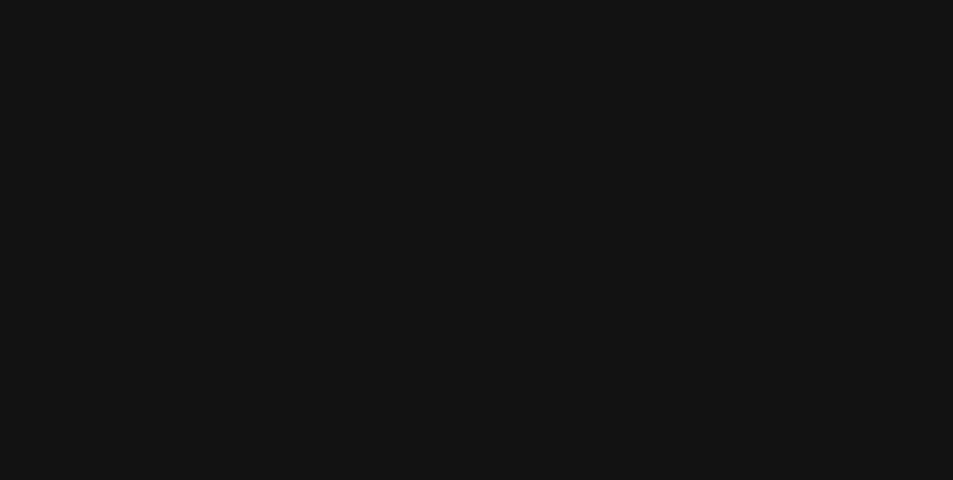
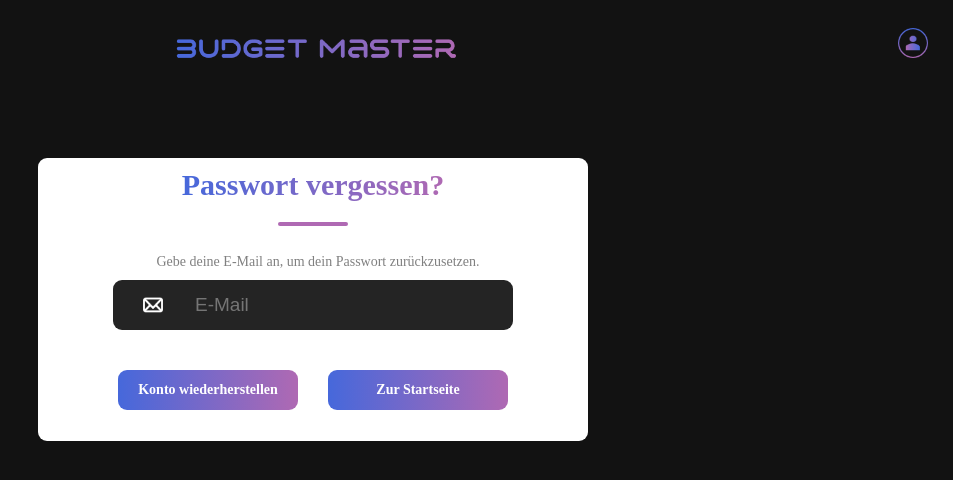
Before and after one commit to mariebesant/budgetmaster_vite, a React (Vite) app: page /forgotpassword in a window 1280 px wide. Before the commit this address had no page. Shown: the top 480 px of the page, without its empty margins (327-1280 px from the left). Built offline with nearby package versions, Linux system fonts and the light colour scheme.

Commit message:
login change and ForgotPassword added

```diff
--- a/package.json
+++ b/package.json
@@ -2,6 +2,7 @@
   "name": "budgetmaster",
   "private": true,
   "version": "0.0.0",
+  "proxy": "http://85.215.77.230",
   "type": "module",
   "scripts": {
     "dev": "vite",
--- a/src/App.jsx
+++ b/src/App.jsx
@@ -5,6 +5,7 @@
 import Create from './components/Pages/Create';
 import NewForm from './components/Pages/NewForm';
 import LoginSignup from './components/Pages/LoginSignup';
+import ForgotPassword from './components/Pages/ForgotPassword';
 
 
 function App() {
@@ -16,6 +17,7 @@
           <Route path="/create" element={<Create />} />
           <Route path="/form" element={<NewForm />} />
           <Route path="/login" element={<LoginSignup />} />
+          <Route path='/forgotpassword' element={<ForgotPassword />} />
         </Routes>
       </BrowserRouter>
 
--- a/src/components/Header.jsx
+++ b/src/components/Header.jsx
@@ -3,15 +3,22 @@
 import menuIcon from "./Images/ProfileIcon.png";
 import Menu from "./Menu";
 import { useState } from "react";
+import { useNavigate } from "react-router-dom";
 
 
 const Header = () => {
   const [menuVisible, setMenuVisible] = useState(false);
 
+  const navigate = useNavigate();
+
+  const handleLogoClick = () => {
+    navigate('/');
+  }
+
   return (
     <div >
       <header style={headerStyle}>
-        <div style={logoContainerStyle}>
+        <div style={logoContainerStyle} onClick={handleLogoClick}>
           <img src={logo} alt="Logo" style={logoStyle} />
           <img
             src={menuIcon}
--- a/src/components/Login.jsx
+++ b/src/components/Login.jsx
@@ -5,13 +5,104 @@
 import email_icon from './Images/email.png'
 import password_icon from './Images/password.png'
 import birthday_icon from './Images/birthday.png'
+import { useNavigate } from 'react-router-dom'
+import Header from './Header'
+import { Password } from '@mui/icons-material'
+
 
 const Login = () => {
 
     const [action, setAction] = useState("Registrieren");
+    const [username, usernameupdate] = useState('');
+    const [passwort, passwortupdate] = useState('');
+
+    const navigate=useNavigate();
+
+    const handleForgotPassword = () => {
+        navigate('/forgotpassword');
+    }
+
+    async function login() {
+        const data = {
+          password: passwort,
+          username: username
+        };
+
+        try {
+          const response = await fetch('/api/login', {
+            method: 'POST',
+            headers: {
+              'Content-Type': 'application/json'
+            },
+            body: JSON.stringify(data)
+          });
+
+          if (!response.ok) {
+            throw new Error(`HTTP error! status: ${response.status}`);
+          }
+
+          const jsonResponse = await response.json();
+          console.log(jsonResponse);
+        } catch (error) {
+          console.error(error);
+        }
+      }
+
+    // function handleMyLogin(event){
+    //     event.preventDefault();
+    //     let userData = {
+    //         username:username,
+    //         passwort:passwort
+    //     }
+
+    //     // fetch("/getExampleData", {
+    //     //     method:"GET",
+    //     //     headers:{
+    //     //         "Content-Type":"application/json"
+    //     //     },
+    //     //     body: JSON.stringify(userData)
+    //     // }).then(response => response.json()).then(data => console.log(data)).catch(error => console.error(error))
+
+    //     fetch("api/login", {
+    //         method:"POST",
+    //         headers:{
+    //             "Content-Type":"application/json"
+    //         },
+    //         body: JSON.stringify(userData)
+    //     })
+    //     console.log("Clicked");
+    // }
+
+    // const handleLogin = (e) => {
+    //     e.preventDefault();
+    //     const login = {username, passwort};
+
+    //     fetch('/api/login', {
+    //         method: 'POST',
+    //         headers: { "Content-Type": "application/json" },
+    //         body: JSON.stringify(login)
+    //     }).then((resp) => {
+    //         // console.log('Erfolgreich eingeloggt.')
+    //         if(Object.keys(resp).length===0){
+    //             console.log("Gebe einen richtigen Username ein");
+    //         } else {
+    //             if(resp.passwort===passwort){
+    //                 console.log("Erfolgreich");
+    //                 navigate('/');
+    //             } else{
+    //                 console.log("Bitte gebe ein richtiges Passwort ein");
+    //             }
+    //         }
+    //     }).catch((err)=>{
+    //         console.log('Login fehlgeschlagen.')
+    //     })
+    // }
 
   return (
+    <div>
+        <Header></Header>
     <div className='container'>
+
         <div className="header">
             <div className="text">
                 {action}
@@ -20,6 +111,7 @@
 
             </div>
         </div>
+        <form method='POST'>
             <div className="inputs">
 
                 {action==="Anmelden"?<div></div>:<div className="input">
@@ -36,29 +128,44 @@
                 </div>}
                 {action==="Anmelden"?<div></div>:<div className="input">
                     <img src={birthday_icon} height="20px" width="20px" alt="" />
-                <input type="Birthday" placeholder="Geburtstag" />
+                    <input type="Birthday" placeholder="Geburtsdatum" />
                 </div>}
 
                 <div className="input">
                     <img src={user_icon} height="20px" width="20px" alt="" />
-                <input type="text" placeholder="Nutzername" />
+                    <input type="text" value={username} onChange={ev => usernameupdate(ev.target.value)} placeholder="Nutzername" />
                 </div>
                 <div className="input">
                     <img src={password_icon} height="20px" width="20px" alt="" />
-                <input type="Passwort" placeholder="Passwort"/>
+                    <input type="Passwort" value={passwort} onChange={ev => passwortupdate(ev.target.value)} placeholder="Passwort"/>
                 </div>
             </div>
             {action==="Registrieren"?<div></div>:        <div className="forgot-password">
-            Passwort vergessen? <span>Hier klicken!</span>
+                Passwort vergessen? <span onClick={handleForgotPassword}>Hier klicken!</span>
             </div>}
+
+
+
+
+            {action==="Registrieren"?<div></div>:<div type="submit" onClick={login} className="login-container" >
+                    Login
+                </div>}
+
+            {action==="Anmelden"?<div></div>:<div className="login-container" >
+                    Registrieren
+            </div>}
+
+
 
             <div className="submit-container">
                 <div className={action==="Anmelden"?"submit gray":"submit"} onClick={()=>{setAction("Registrieren")}}>
-                Registrieren
+                    Konto erstellen
                 </div>
                 <div className={action==="Registrieren"?"submit gray":"submit"} onClick={()=>{setAction("Anmelden")}}>
                     Anmelden
                 </div>
+            </div>
+        </form>
     </div>
     </div>
   )
--- a/src/components/LoginStyle.css
+++ b/src/components/LoginStyle.css
@@ -24,7 +24,6 @@
     -webkit-text-fill-color: transparent;
     font-size: 30px;
     font-weight: 700;
-    font-family: "Avenir Next LT Pro Bold";
 }
 
 .underline{
@@ -63,7 +62,6 @@
     outline: none;
     color: white;
     font-size: 19px;
-    font-family: "Avenir Next LT Pro";
 }
 
 .forgot-password{
@@ -71,7 +69,6 @@
     margin-top: 27px;
     color: grey;
     font-size: 14px;
-    font-family: "Avenir Next LT Pro";
 }
 
 .forgot-password span{
@@ -81,6 +78,8 @@
 
 .submit-container{
     display: flex;
+    align-items: center;
+    justify-content: center;
     gap: 30px;
     margin: 30px auto;
 }
@@ -89,18 +88,33 @@
     display: flex;
     justify-content: center;
     align-items: center;
-    width: 180px;
-    height: 45px;
+    width: 140px;
+    height: 35px;
     color: #fff;
     background: linear-gradient(90deg, #4668DB, #AF69B3);
     border-radius: 50px;
-    font-size: 16px;
+    font-size: 12px;
     font-weight: 700;
     cursor: pointer;
-    font-family: "Avenir Next LT Pro";
 }
 
 .gray{
     background: rgb(220, 220, 220);
     color: gray;
 }
+
+.login-container{
+    display: flex;
+    margin: auto;
+    margin-top: 20px;
+    justify-content: center;
+    align-items: center;
+    width: 120px;
+    height: 40px;
+    color: #fff;
+    background: #AF69B3;
+    border-radius: 9px;
+    font-size: 16px;
+    font-weight: 700;
+    cursor: pointer;
+}
--- /dev/null
+++ b/src/components/Pages/ForgotPassword.css
@@ -0,0 +1,96 @@
+.headlinePass{
+    background-image: linear-gradient(90deg, #4668DB, #AF69B3);
+    -webkit-background-clip: text;
+    -webkit-text-fill-color: transparent;
+    font-size: 30px;
+    font-weight: 700;
+    margin-top: 10px;
+    margin-bottom: 10px;
+    background-clip: text;
+}
+
+.headPass{
+    display: flex;
+    flex-direction: column;
+    align-items: center;
+    gap: 9px;
+    width: 100%;
+    margin-top: 20px;
+}
+
+.underlinePass{
+    width: 70px;
+    height: 4px;
+    background: #AF69B3;
+    border-radius: 9px;
+    margin-top: 10px;
+    margin-bottom: 10px;
+}
+
+.containerPass{
+    display: flex;
+    flex-direction: column;
+    margin: auto;
+    width: 550px;
+    margin-top: 50px;
+    background-color: white;
+    border-radius: 9px;
+    padding-bottom: 1px;
+    align-items: center;
+}
+
+.inputPass{
+    display: flex;
+    align-items: center;
+    margin: auto;
+    width: 400px;
+    height: 50px;
+    margin-top: 10px;
+    margin-bottom: 10px;
+    background: #242424;
+    border-radius: 9px;
+}
+
+.inputPass img{
+    margin: 0px 30px;
+}
+
+.inputPass input{
+    height: 50px;
+    width: 400px;
+    background: transparent;
+    border: none;
+    outline: none;
+    color: white;
+    font-size: 19px;
+}
+
+.submit-containerPass{
+    display: flex;
+    gap: 30px;
+    margin: 30px auto;
+}
+
+.submitPass{
+    display: flex;
+    justify-content: center;
+    align-items: center;
+    width: 180px;
+    height: 40px;
+    color: #fff;
+    background-image: linear-gradient(90deg, #4668DB, #AF69B3);
+    border-radius: 9px;
+    font-size: 14px;
+    font-weight: 700;
+    cursor: pointer;
+}
+
+.textfieldPass{
+    padding-left: 10px;
+    margin-top: 27px;
+    padding-top: 18px;
+    color: grey;
+    font-size: 14px;
+    align-items: center;
+    margin: auto;
+}
--- /dev/null
+++ b/src/components/Pages/ForgotPassword.jsx
@@ -0,0 +1,48 @@
+import React from 'react'
+import './ForgotPassword.css'
+import email from '../Images/email.png'
+import { useNavigate } from 'react-router-dom'
+import Header from '../Header'
+
+function ForgotPassword() {
+
+  const navigate = useNavigate();
+
+  const handleMainPage = () => {
+    navigate('/');
+  }
+
+  return (
+    <div>
+      <Header />
+    <div className="headPass">
+        <div className='containerPass'>
+            <div className="headlinePass">
+                Passwort vergessen?
+            </div>
+            <div className="underlinePass">
+            </div>
+
+            <div className='textfieldPass'>
+              Gebe deine E-Mail an, um dein Passwort zurückzusetzen.
+            </div>
+
+            <div className="inputPass">
+                <img src={email} height="20px" width="20px" alt="" />
+                <input type="text" placeholder="E-Mail" />
+            </div>
+            <div className="submit-containerPass">
+            <div className="submitPass">
+                Konto wiederherstellen
+            </div>
+            <div className="submitPass" onClick={handleMainPage}>
+                Zur Startseite
+            </div>
+        </div>
+        </div>
+    </div>
+    </div>
+  )
+}
+
+export default ForgotPassword
```
Lines whose indentation alone changed are shown as unchanged.
